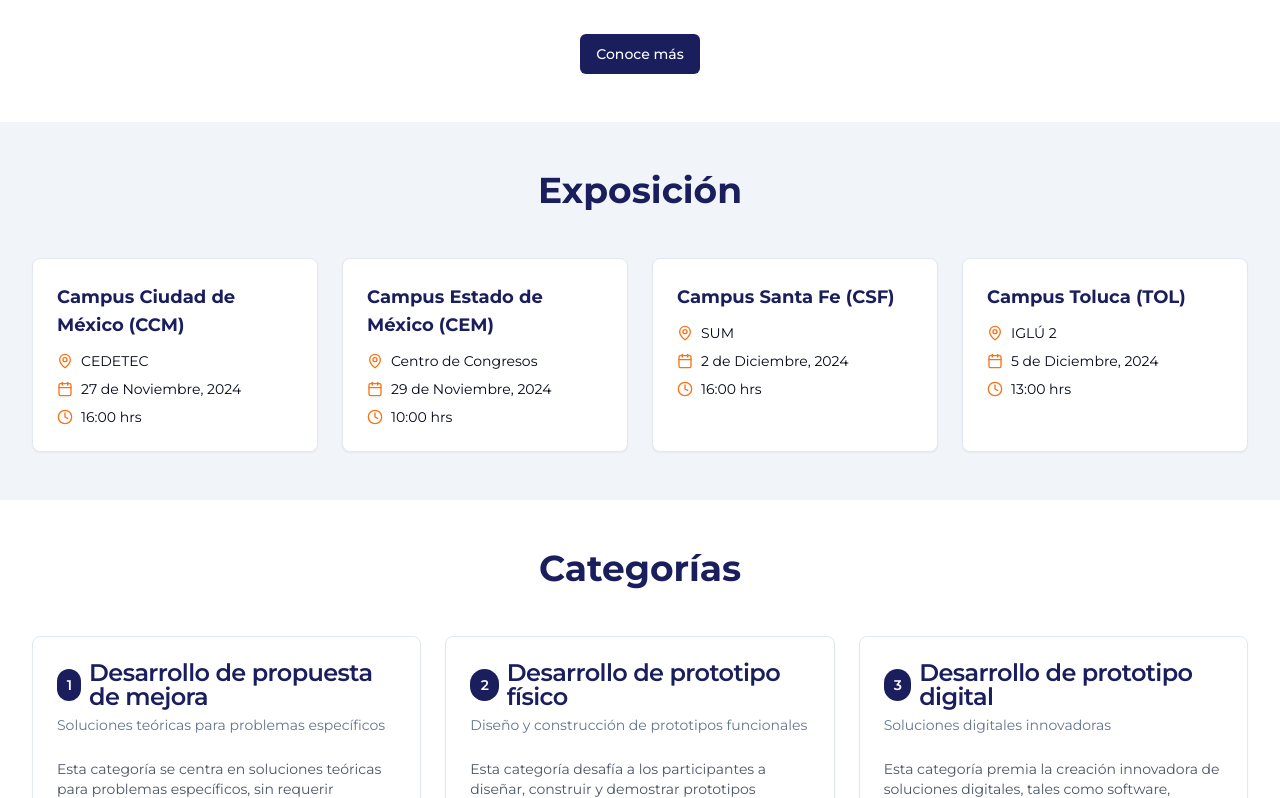
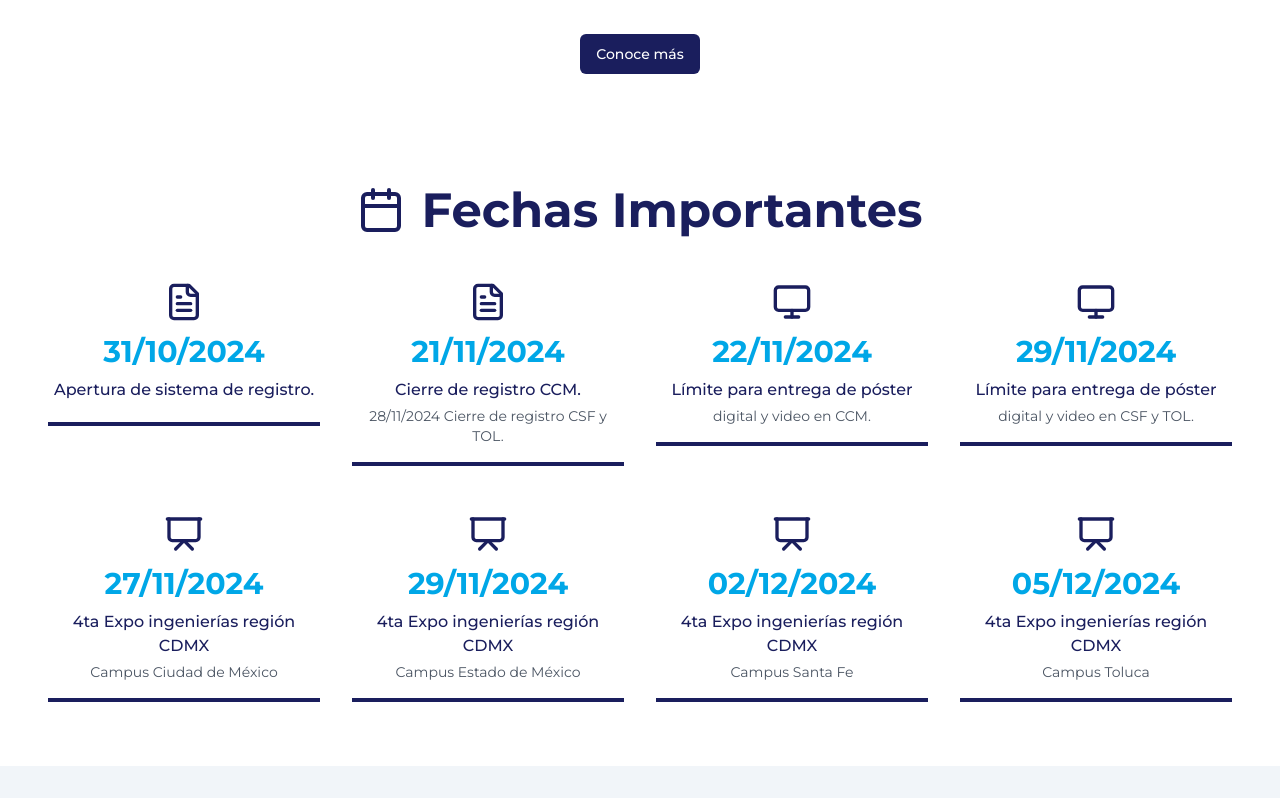
Before and after one commit to gerardoiv/expoingenierias, a React (Vite) app: page / in a window 1280 px wide. Shown: the part 1102-1900 px from the top of the page. Built offline with nearby package versions, Linux system fonts and the light colour scheme.

Commit message:
Add timeline to index page
Add a timeline component to the index page to display important dates.

```diff
--- /dev/null
+++ b/src/components/ImportantDates.tsx
@@ -0,0 +1,114 @@
+
+import React from 'react';
+import { Calendar, FileText, Monitor, Presentation } from 'lucide-react';
+
+interface DateItemProps {
+  date: string;
+  title: string;
+  description: string;
+  icon: React.ReactNode;
+}
+
+const DateItem = ({ date, title, description, icon }: DateItemProps) => {
+  return (
+    <div className="flex flex-col items-center text-center">
+      <div className="mb-3">
+        {icon}
+      </div>
+      <h3 className="text-2xl md:text-3xl font-bold text-expo-lightblue mb-2">{date}</h3>
+      <p className="text-expo-blue font-medium">{title}</p>
+      <p className="text-gray-600 text-sm mt-1">{description}</p>
+      <div className="w-full h-1 bg-expo-blue mt-4"></div>
+    </div>
+  );
+};
+
+const ImportantDates = () => {
+  const dates = [
+    {
+      date: '31/10/2024',
+      title: 'Apertura de sistema de registro.',
+      description: '',
+      icon: <FileText className="w-10 h-10 text-expo-blue" />
+    },
+    {
+      date: '21/11/2024',
+      title: 'Cierre de registro CCM.',
+      description: '28/11/2024 Cierre de registro CSF y TOL.',
+      icon: <FileText className="w-10 h-10 text-expo-blue" />
+    },
+    {
+      date: '22/11/2024',
+      title: 'Límite para entrega de póster',
+      description: 'digital y video en CCM.',
+      icon: <Monitor className="w-10 h-10 text-expo-blue" />
+    },
+    {
+      date: '29/11/2024',
+      title: 'Límite para entrega de póster',
+      description: 'digital y video en CSF y TOL.',
+      icon: <Monitor className="w-10 h-10 text-expo-blue" />
+    },
+    {
+      date: '27/11/2024',
+      title: '4ta Expo ingenierías región CDMX',
+      description: 'Campus Ciudad de México',
+      icon: <Presentation className="w-10 h-10 text-expo-blue" />
+    },
+    {
+      date: '29/11/2024',
+      title: '4ta Expo ingenierías región CDMX',
+      description: 'Campus Estado de México',
+      icon: <Presentation className="w-10 h-10 text-expo-blue" />
+    },
+    {
+      date: '02/12/2024',
+      title: '4ta Expo ingenierías región CDMX',
+      description: 'Campus Santa Fe',
+      icon: <Presentation className="w-10 h-10 text-expo-blue" />
+    },
+    {
+      date: '05/12/2024',
+      title: '4ta Expo ingenierías región CDMX',
+      description: 'Campus Toluca',
+      icon: <Presentation className="w-10 h-10 text-expo-blue" />
+    }
+  ];
+
+  return (
+    <section className="container-section bg-white py-16">
+      <div className="container mx-auto px-4">
+        <div className="flex items-center justify-center mb-12">
+          <Calendar className="text-expo-blue w-12 h-12 mr-4" />
+          <h2 className="text-4xl md:text-5xl font-bold text-expo-blue">Fechas Importantes</h2>
+        </div>
+
+        <div className="grid grid-cols-1 sm:grid-cols-2 lg:grid-cols-4 gap-8">
+          {dates.slice(0, 4).map((item, index) => (
+            <DateItem
+              key={index}
+              date={item.date}
+              title={item.title}
+              description={item.description}
+              icon={item.icon}
+            />
+          ))}
+        </div>
+
+        <div className="grid grid-cols-1 sm:grid-cols-2 lg:grid-cols-4 gap-8 mt-12">
+          {dates.slice(4).map((item, index) => (
+            <DateItem
+              key={index + 4}
+              date={item.date}
+              title={item.title}
+              description={item.description}
+              icon={item.icon}
+            />
+          ))}
+        </div>
+      </div>
+    </section>
+  );
+};
+
+export default ImportantDates;
--- a/src/pages/Index.tsx
+++ b/src/pages/Index.tsx
@@ -3,6 +3,7 @@ import React from 'react';
 import HeroSection from '@/components/HeroSection';
 import EventCard from '@/components/EventCard';
 import CategoryCard from '@/components/CategoryCard';
+import ImportantDates from '@/components/ImportantDates';
 import { Button } from '@/components/ui/button';
 import { Link } from 'react-router-dom';
 
@@ -75,6 +76,8 @@ const Index = () => {
         </div>
       </section>
 
+      <ImportantDates />
+
       <section className="container-section bg-expo-lightgray">
         <h2 className="section-heading">Exposición</h2>
         <div className="grid grid-cols-1 sm:grid-cols-2 lg:grid-cols-4 gap-6">
```
